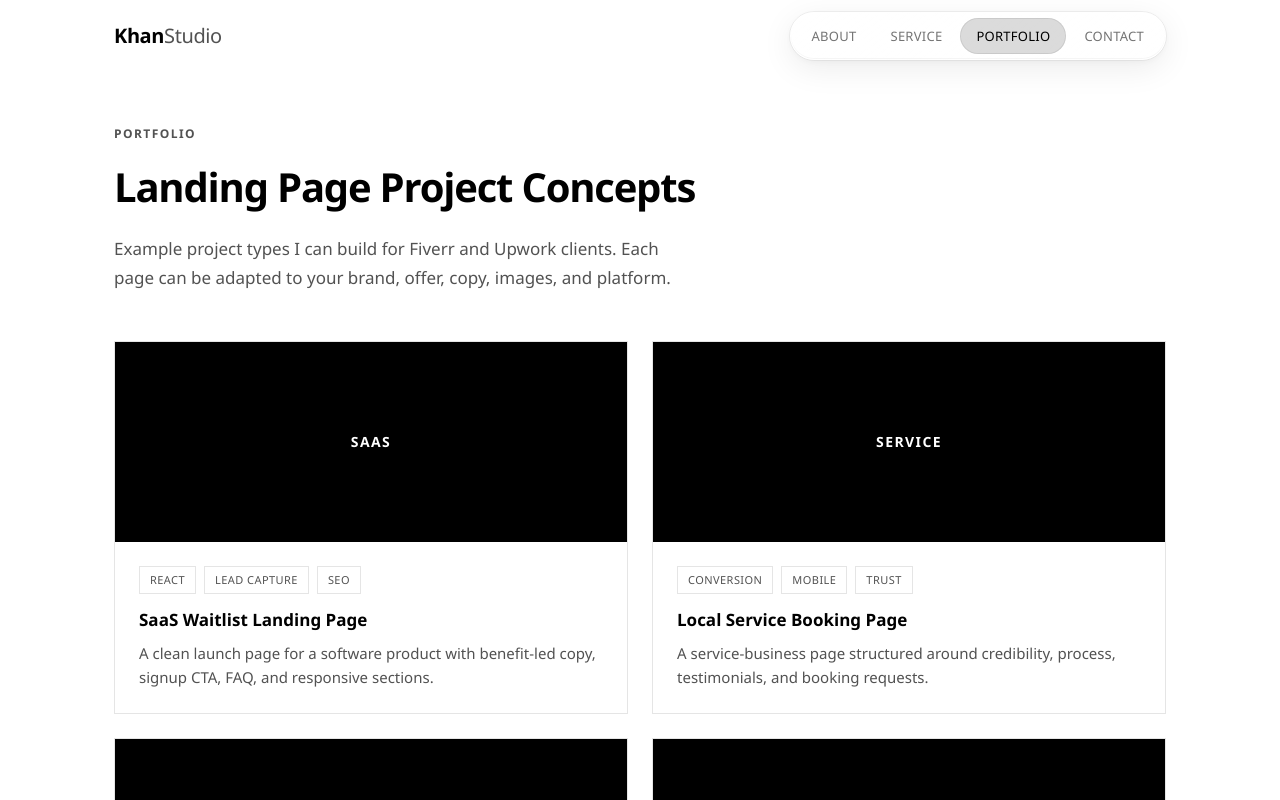
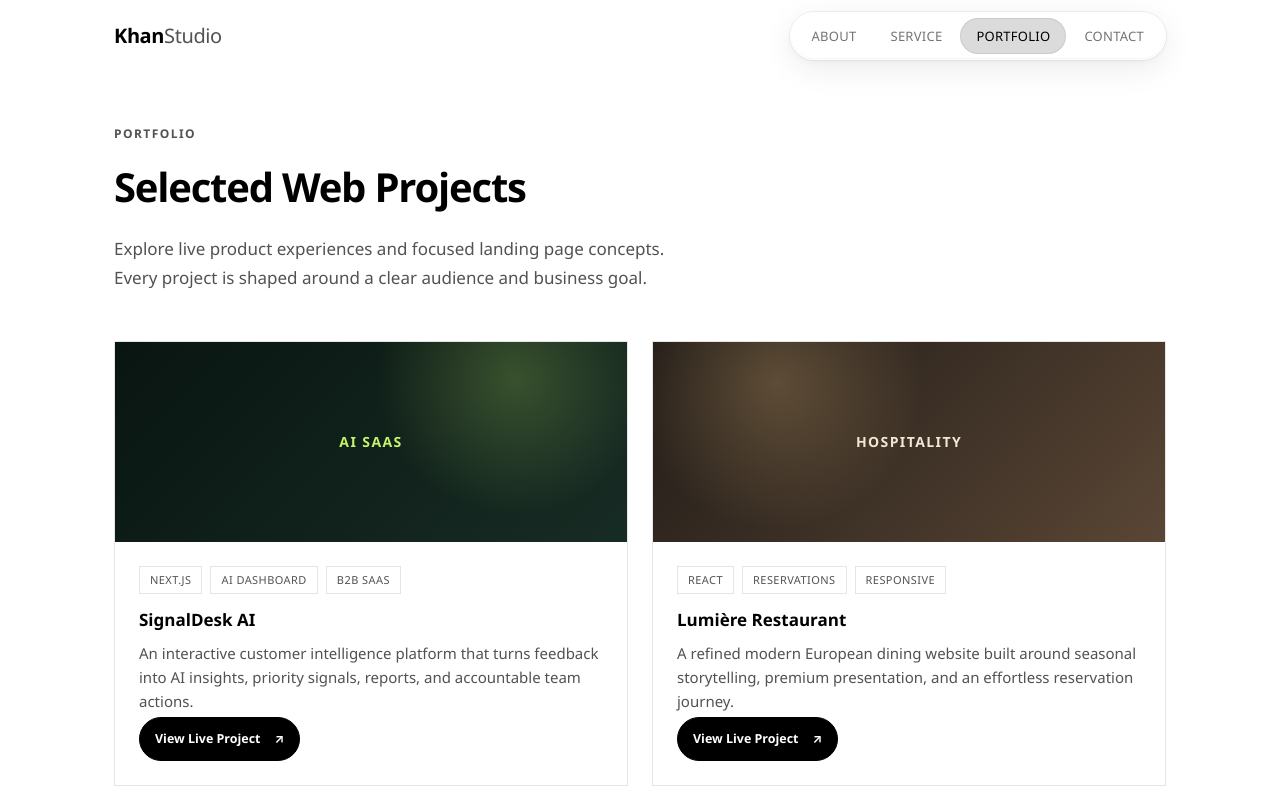
Before and after one commit to khanwebstudio/Khanwebstudio, a React (Vite) app: page /portfolio in a window 1280 px wide. Shown: the top 800 px of the page. Built offline with nearby package versions, Linux system fonts and the light colour scheme; no server answers.

Commit message:
Add SignalDesk and Lumiere to portfolio

```diff
--- a/src/App.css
+++ b/src/App.css
@@ -805,6 +805,22 @@
   background: var(--black);
 }
 
+.portfolio-thumb.signaldesk,
+.project-screenshot.signaldesk {
+  color: #c6f36a;
+  background:
+    radial-gradient(circle at 78% 18%, rgba(198, 243, 106, 0.22), transparent 32%),
+    linear-gradient(135deg, #091511, #172c24);
+}
+
+.portfolio-thumb.lumiere,
+.project-screenshot.lumiere {
+  color: #f2e7d4;
+  background:
+    radial-gradient(circle at 24% 20%, rgba(205, 167, 110, 0.3), transparent 35%),
+    linear-gradient(135deg, #201b17, #5a4635);
+}
+
 .portfolio-body {
   padding: 24px;
 }
@@ -1466,6 +1482,14 @@
   letter-spacing: -0.03em;
 }
 
+.project-preview-lines > span {
+  color: rgba(255, 255, 255, 0.62);
+  font-size: 0.7rem;
+  font-weight: 700;
+  letter-spacing: 0.12em;
+  text-transform: uppercase;
+}
+
 .project-preview-lines i {
   display: block;
   width: 100%;
@@ -1511,6 +1535,29 @@
   font-size: 0.75rem;
   letter-spacing: 0.08em;
   text-transform: uppercase;
+}
+
+.project-live-link {
+  display: inline-flex;
+  align-items: center;
+  justify-content: space-between;
+  gap: 14px;
+  width: fit-content;
+  margin-top: 4px;
+  padding: 11px 15px;
+  color: var(--white);
+  background: var(--black);
+  border: 1px solid var(--black);
+  border-radius: 999px;
+  font-size: 0.78rem;
+  font-weight: 700;
+  transition: transform 0.2s ease, color 0.2s ease, background 0.2s ease;
+}
+
+.project-live-link:hover {
+  color: var(--black);
+  background: var(--white);
+  transform: translateY(-2px);
 }
 
 .process-row {
--- a/src/components/Home.jsx
+++ b/src/components/Home.jsx
@@ -37,6 +37,24 @@ const solutions = [
 ]
 
 const projects = [
+  {
+    type: 'SignalDesk AI',
+    eyebrow: 'AI SaaS Platform',
+    goal: 'Turn scattered customer feedback into clear product and support priorities.',
+    solution: 'A connected B2B dashboard for feedback, AI insights, reports, and accountable actions.',
+    final: 'A polished interactive SaaS product demo built for portfolio and client presentations.',
+    url: 'https://signaldesk-ai-mauve.vercel.app/dashboard',
+    theme: 'signaldesk',
+  },
+  {
+    type: 'Lumière Restaurant',
+    eyebrow: 'Hospitality Website',
+    goal: 'Translate a premium dining experience into an elegant digital first impression.',
+    solution: 'Seasonal storytelling, refined visual hierarchy, and a clear online reservation journey.',
+    final: 'A responsive modern European restaurant website designed to inspire confident bookings.',
+    url: 'https://rst1.vercel.app/',
+    theme: 'lumiere',
+  },
   {
     type: 'Service Business',
     goal: 'Turn local visitors into qualified booking requests.',
@@ -313,15 +331,16 @@ function Home() {
             centered
           />
           <div className="featured-project-grid">
-            {projects.map(({ type, goal, solution, final }) => (
+            {projects.map(({ type, eyebrow, goal, solution, final, url, theme }) => (
               <article key={type} className="featured-project-card">
-                <div className="project-screenshot">
+                <div className={`project-screenshot ${theme || ''}`}>
                   <div className="project-window">
                     <span />
                     <span />
                     <span />
                   </div>
                   <div className="project-preview-lines">
+                    {eyebrow && <span>{eyebrow}</span>}
                     <strong>{type}</strong>
                     <i />
                     <i />
@@ -342,6 +361,11 @@ function Home() {
                     <strong>Final Website</strong>
                     {final}
                   </p>
+                  {url && (
+                    <a className="project-live-link" href={url} target="_blank" rel="noreferrer">
+                      View Live Project <span aria-hidden="true">↗</span>
+                    </a>
+                  )}
                 </div>
               </article>
             ))}
--- a/src/components/Portfolio.jsx
+++ b/src/components/Portfolio.jsx
@@ -5,16 +5,16 @@ function Portfolio() {
     <section className="page section">
       <div className="container">
         <span className="section-label">Portfolio</span>
-        <h1 className="section-title">Landing Page Project Concepts</h1>
+        <h1 className="section-title">Selected Web Projects</h1>
         <p className="section-desc">
-          Example project types I can build for Fiverr and Upwork clients. Each
-          page can be adapted to your brand, offer, copy, images, and platform.
+          Explore live product experiences and focused landing page concepts.
+          Every project is shaped around a clear audience and business goal.
         </p>
 
         <div className="portfolio-grid">
-          {projects.map(({ label, title, tags, description }) => (
+          {projects.map(({ label, title, tags, description, url, theme }) => (
             <article key={title} className="portfolio-card">
-              <div className="portfolio-thumb" aria-hidden="true">
+              <div className={`portfolio-thumb ${theme || ''}`} aria-hidden="true">
                 {label}
               </div>
               <div className="portfolio-body">
@@ -27,6 +27,11 @@ function Portfolio() {
                 </div>
                 <h2>{title}</h2>
                 <p>{description}</p>
+                {url && (
+                  <a className="project-live-link" href={url} target="_blank" rel="noreferrer">
+                    View Live Project <span aria-hidden="true">↗</span>
+                  </a>
+                )}
               </div>
             </article>
           ))}
--- a/src/data/projects.js
+++ b/src/data/projects.js
@@ -1,4 +1,22 @@
 export const projects = [
+  {
+    label: 'AI SaaS',
+    title: 'SignalDesk AI',
+    tags: ['Next.js', 'AI Dashboard', 'B2B SaaS'],
+    description:
+      'An interactive customer intelligence platform that turns feedback into AI insights, priority signals, reports, and accountable team actions.',
+    url: 'https://signaldesk-ai-mauve.vercel.app/dashboard',
+    theme: 'signaldesk',
+  },
+  {
+    label: 'Hospitality',
+    title: 'Lumière Restaurant',
+    tags: ['React', 'Reservations', 'Responsive'],
+    description:
+      'A refined modern European dining website built around seasonal storytelling, premium presentation, and an effortless reservation journey.',
+    url: 'https://rst1.vercel.app/',
+    theme: 'lumiere',
+  },
   {
     label: 'SaaS',
     title: 'SaaS Waitlist Landing Page',
```
Also changed, not shown: 1 other file (tests, documents, lock files or other folders).
